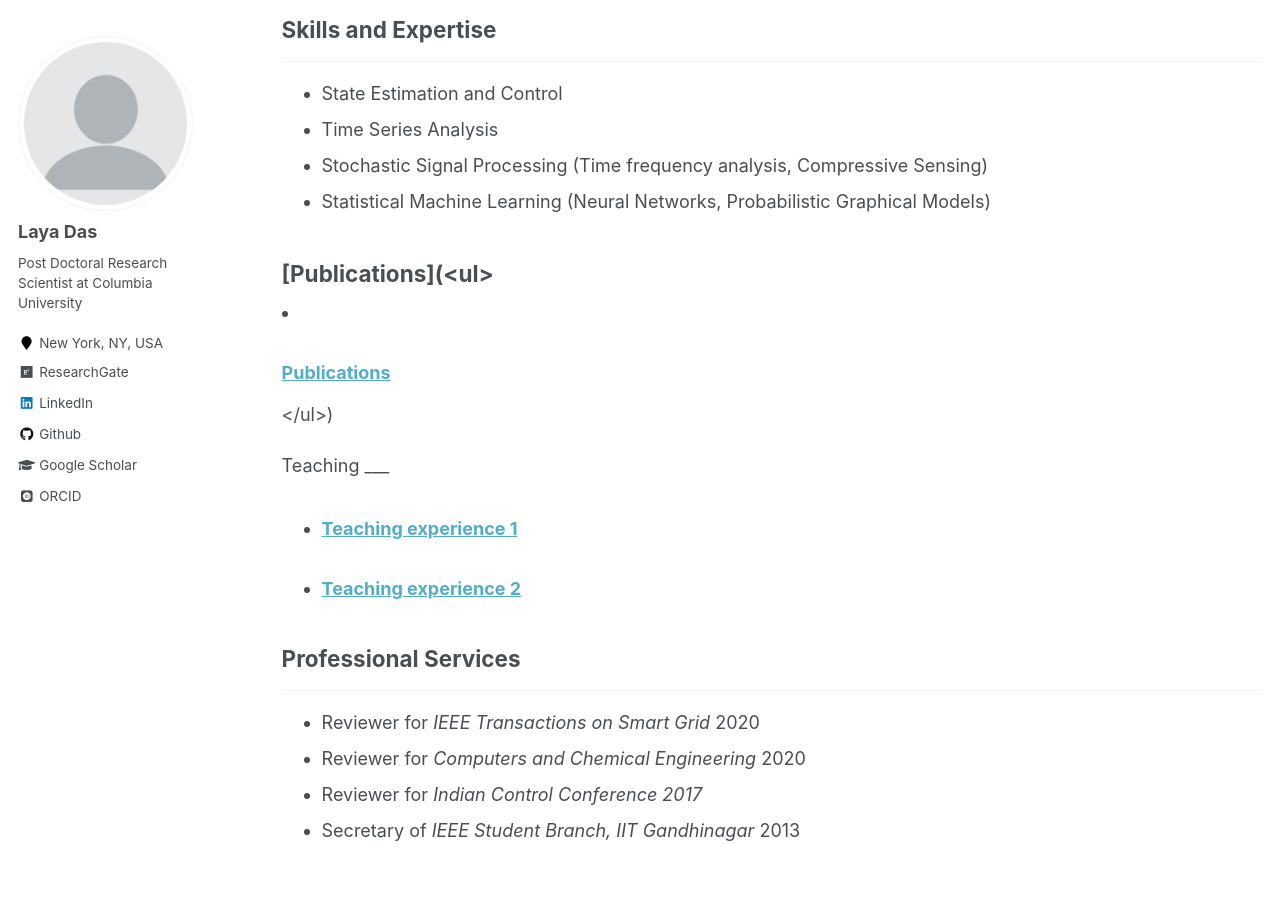
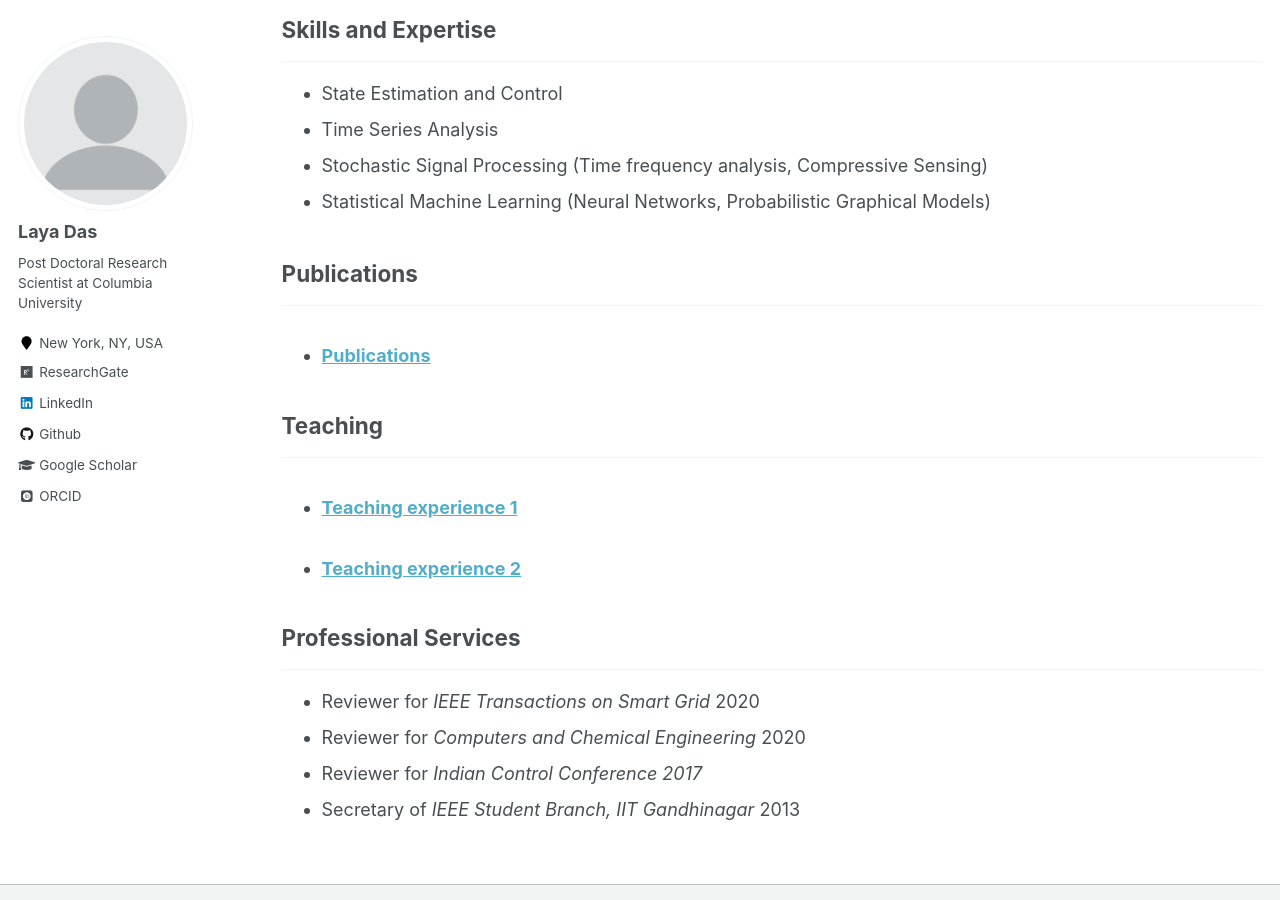
Before and after one commit to layadas/layadas.github.io, a Jekyll site: the page built from _pages/cv.md, in a window 1280 px wide and 900 px high, scrolled down 809 px. Built offline with Jekyll 4.4.1, drawn with Linux system fonts in a browser that asks for light colours; some web fonts are replaced.

Commit message:
Update cv.md

```diff
--- a/_pages/cv.md
+++ b/_pages/cv.md
@@ -35,9 +35,13 @@ ___
 * Statistical Machine Learning (Neural Networks, Probabilistic Graphical Models)
 
 
-## [Publications](<ul>{% for post in site.publications %}{% include archive-single-cv.html %}{% endfor %}</ul>)
+## Publications
+___
+  <ul>{% for post in site.publications %}
+    {% include archive-single-cv.html %}
+  {% endfor %}</ul>
 
-Teaching
+## Teaching
 ___
   <ul>{% for post in site.teaching %}
     {% include archive-single-cv.html %}
```
